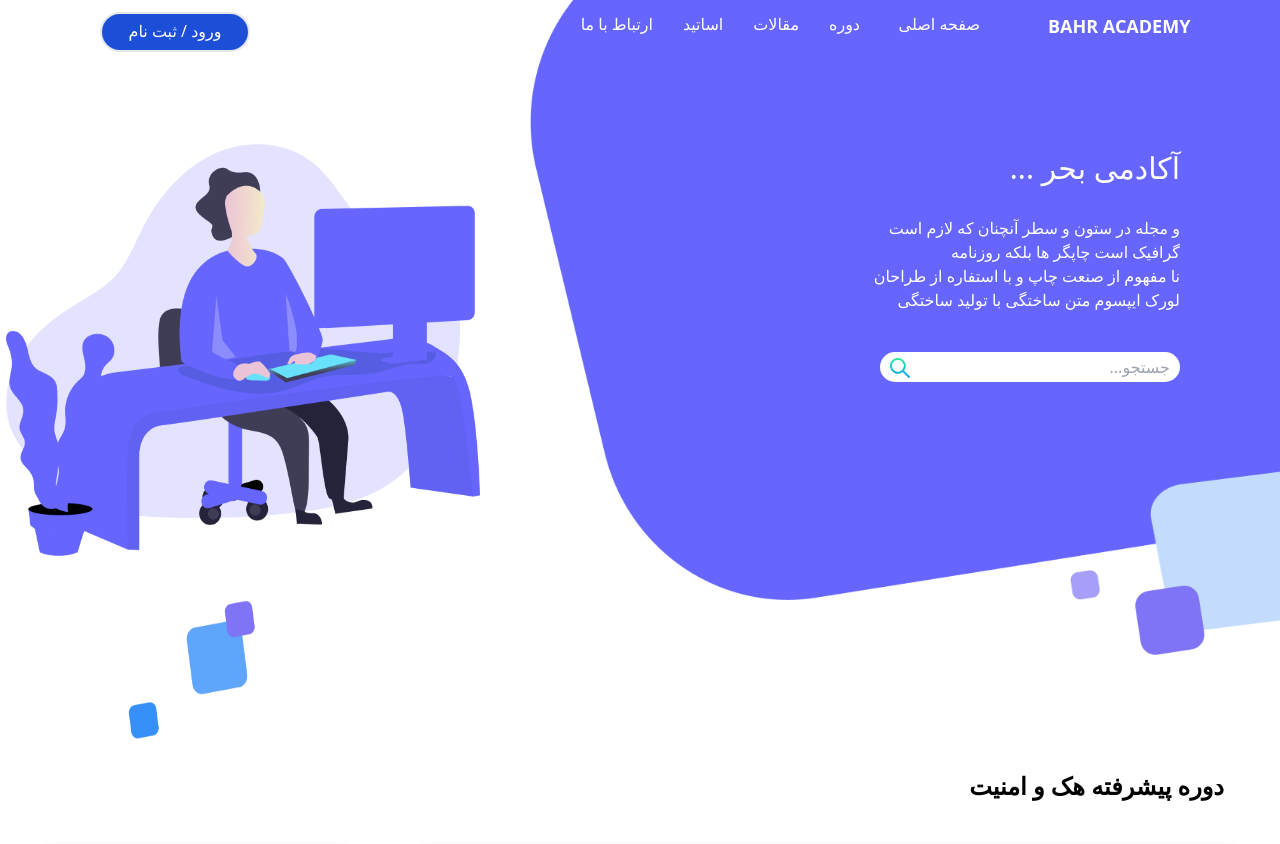
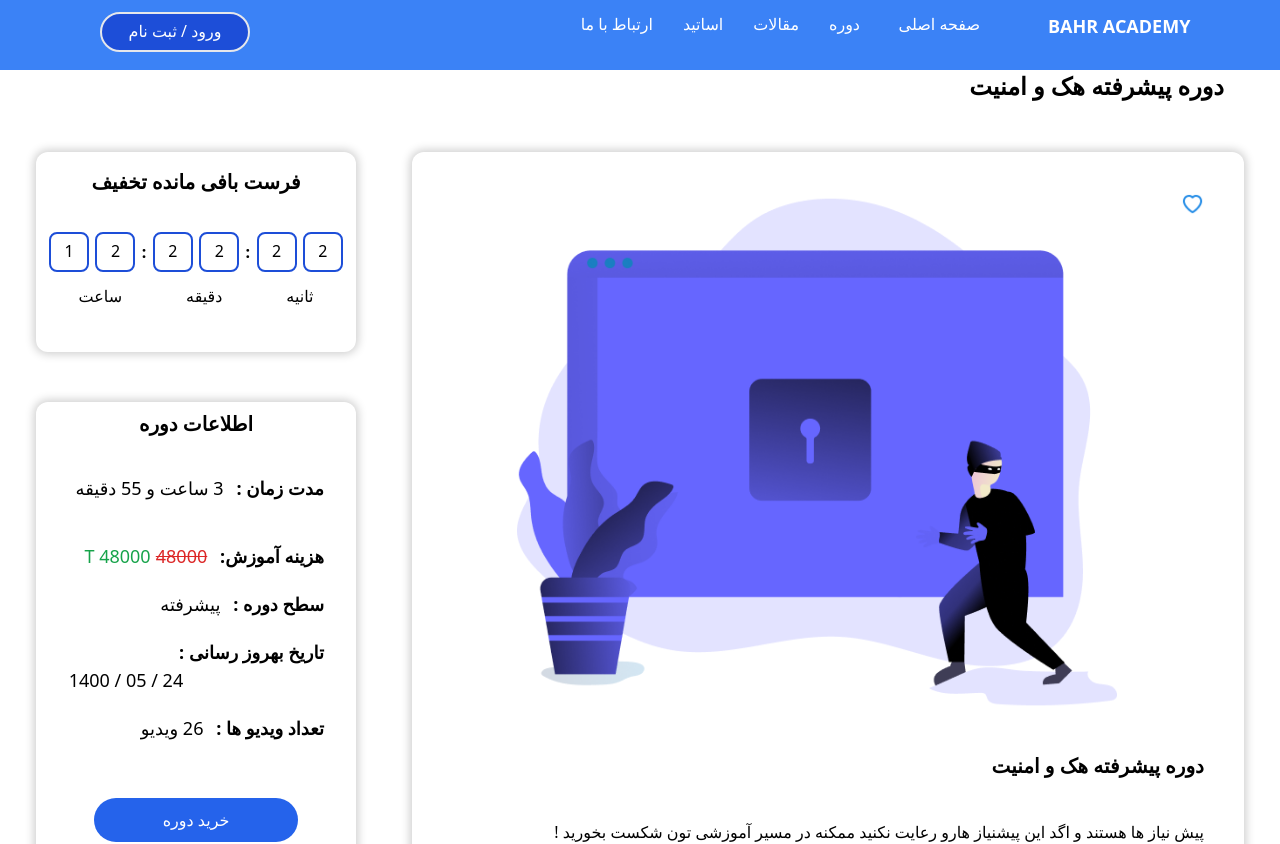
Before and after one commit to academy-react-winder402/React-GP, a React (Vite) app: page /courses in a window 1280 px wide. Shown: the top 844 px of the page. Built offline with nearby package versions, Linux system fonts and the light colour scheme.

Commit message:
header edit

```diff
--- a/src/component/coursesComponent/coursesList.jsx
+++ b/src/component/coursesComponent/coursesList.jsx
@@ -10,7 +10,7 @@ const CoursesList = () => {
     return (
         <div>
             <div className='hidden xl:block'></div>
-                <Product />
+
                 <h1 className="font-bold text-2xl mr-14"> دوره پیشرفته هک و امنیت </h1>
                 <div className="mx-auto flex gap-14 justify-center">
                     <div className="w-[65%] min-h-[1000px]">
--- a/src/component/header/Header.jsx
+++ b/src/component/header/Header.jsx
@@ -1,10 +1,12 @@
-import { useState } from "react";
-import { Link, NavLink } from "react-router-dom";
+import { useEffect, useState } from "react";
+import { Link, NavLink, useLocation } from "react-router-dom";
 
 
 const Header = () => {
     const [menu , setMenu] = useState('hidden')
-
+    const [bgColor , setBgColor] = useState('')
+    const location = useLocation()
+    console.log(location);
     const handleClick = () => {
         if(menu === 'hidden'){
             setMenu('block')
@@ -14,8 +16,17 @@ const Header = () => {
         }
     }
 
+    useEffect(()=>{
+        if(location.pathname==='/'){
+            setBgColor('')
+        }
+        else{
+            setBgColor('bg-blue-500')
+        }
+    },[location])
+
     return (
-        <div>
+        <div className={bgColor}>
             <div className="block sm:hidden">
                 <div className='flex pt-4 h-[70px]'>
                 <div onClick={handleClick} className="absolute right-[50px]">
```
